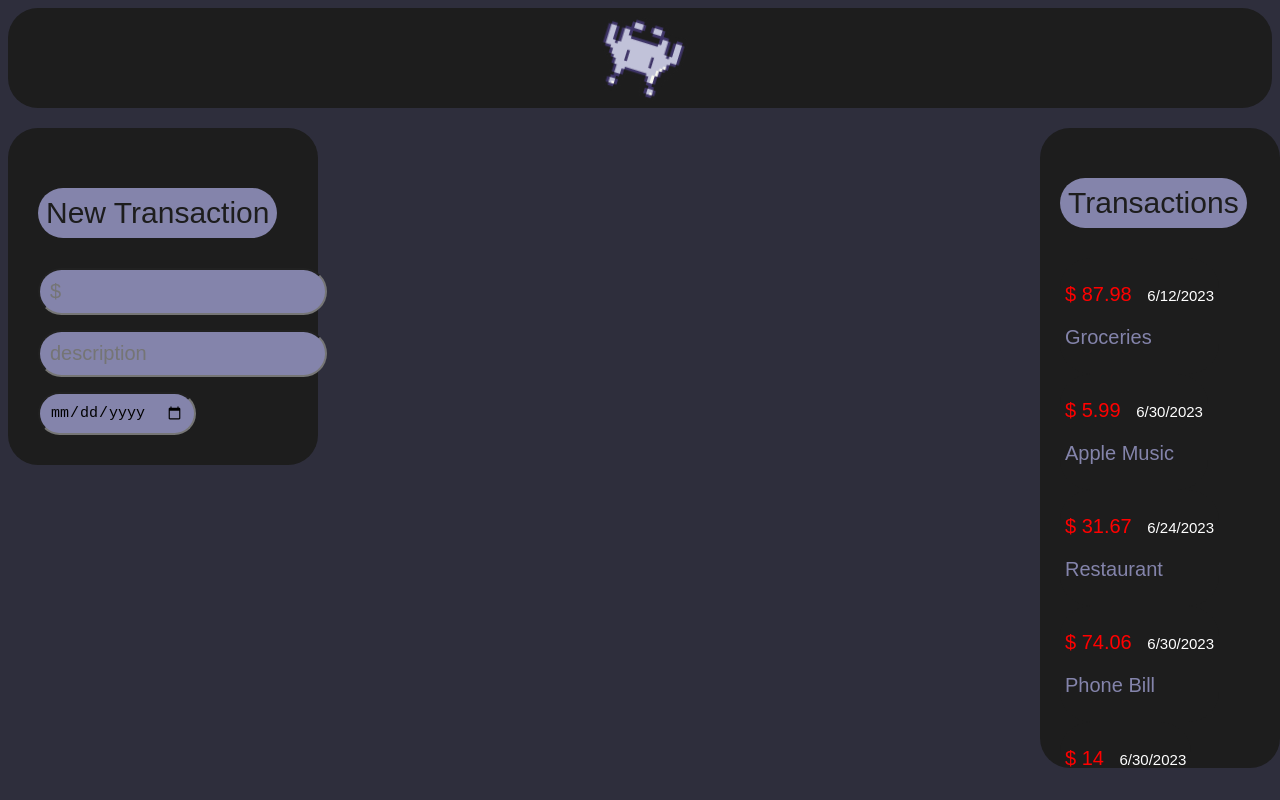
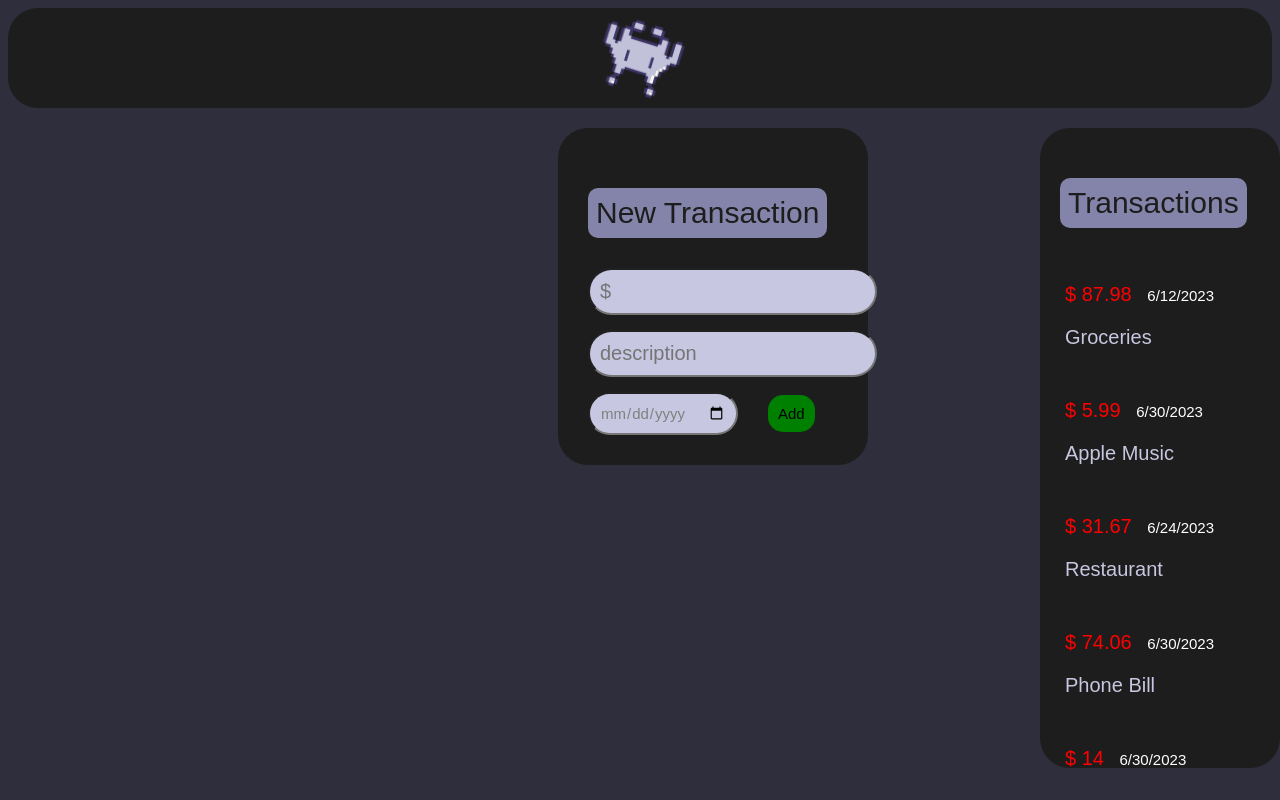
Before and after one commit to hady-bah/personal-budget-tracker, a React (Vite) app in the folder personal-budget-tracker/: page / in a window 1280 px wide. Built offline with nearby package versions, Linux system fonts and the light colour scheme.

Commit message:
input form

```diff
--- a/personal-budget-tracker/src/App.css
+++ b/personal-budget-tracker/src/App.css
@@ -18,7 +18,7 @@
   font-size: 30px;
   font-family: fantasy;
   background-color: #8484ab;
-  border-radius: 30px;
+  border-radius: 10px;
   display: inline-block;
   padding: 8px;
 
@@ -63,9 +63,14 @@ a{
   width: 250px;
   border-radius: 30px;
   padding: 30px;
+  margin-left: 550px;
+
+
 }
+
+
 #amount-input{
-  background-color: #8484ab;
+  background-color: #c7c7e1;
   border-radius: 30px;
   padding: 10px;
   font-size: 20px;
@@ -73,7 +78,7 @@ a{
   margin-bottom: 15px;
 }
 #desc-input{
-  background-color: #8484ab;
+  background-color: #c7c7e1;
   border-radius: 30px;
   padding: 10px;
   font-size: 20px;
@@ -81,10 +86,19 @@ a{
   margin-bottom: 15px;
 }
 #date-input{
-  background-color: #8484ab;
+  background-color: #c7c7e1;
   border-radius: 30px;
   padding: 10px;
   font-size: 15px;
-  /* font-family: fantasy; */
-  /* color: white; */
+  font-family: fantasy;
+  color: gray;
 }
+#add{
+  background-color: green;
+  padding: 10px;
+  font-size: 15px;
+  border-radius: 15px;
+  font-family: fantasy;
+  margin-left: 30px;
+  border: none;
+}
--- a/personal-budget-tracker/src/App.jsx
+++ b/personal-budget-tracker/src/App.jsx
@@ -31,6 +31,7 @@ function App() {
         <input type="text" id = "amount-input" placeholder="$"/>
         <input type="text" id = "desc-input" placeholder="description"/>
         <input type="date" id = "date-input"/>
+        <button id="add">Add</button>
       </form>
     </div>
 
--- a/personal-budget-tracker/src/list.css
+++ b/personal-budget-tracker/src/list.css
@@ -13,7 +13,7 @@
     font-family: fantasy;
 }
 #description{
-    color: #8484ab;
+    color: #c7c7e1;
     font-size: 20px;
     font-family: fantasy;
 }
```
